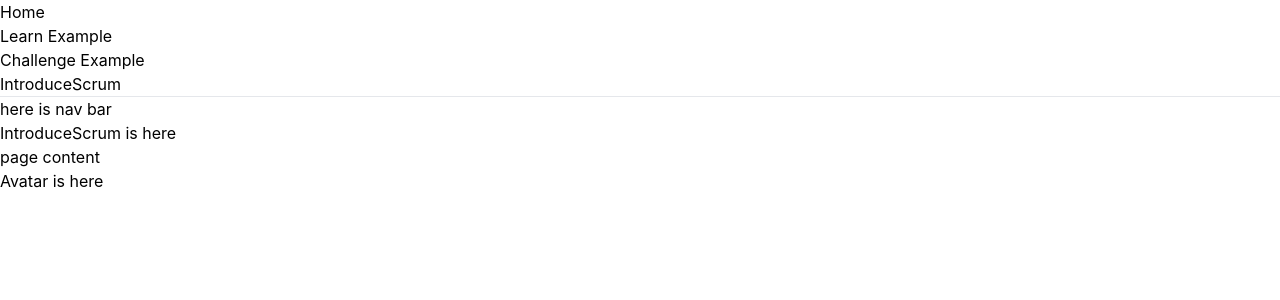
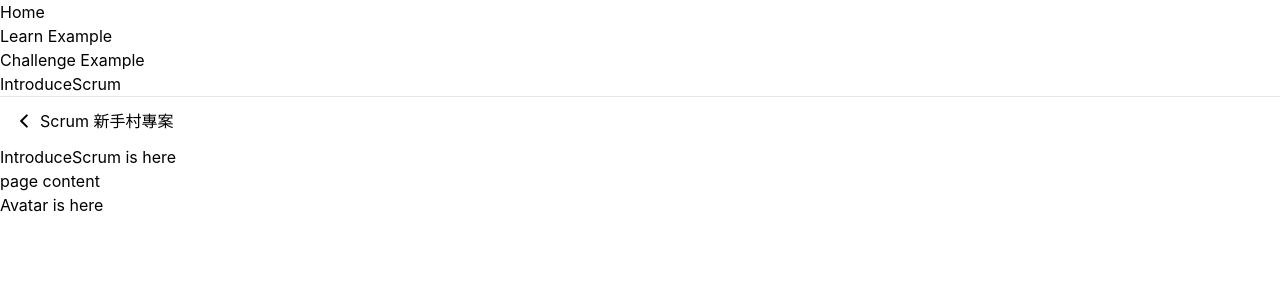
Before and after one commit to alphatero/f2e_scrum_frontend, a React (Create React App) app: page /IntroduceScrum in a window 1280 px wide. Shown: the top 300 px of the page. Built offline with nearby package versions, Linux system fonts and the light colour scheme.

Commit message:
feat: import svg icon

```diff
--- /dev/null
+++ b/src/components/icon/LeftArrow.jsx
@@ -0,0 +1,21 @@
+import React from 'react';
+
+function LeftArrow() {
+  return (
+    <svg
+      viewBox="0 0 8 14"
+      fill="none"
+      xmlns="http://www.w3.org/2000/svg"
+    >
+      <path
+        d="M6.8285 12.6569L1.17164 7L6.8285 1.34315"
+        stroke="black"
+        strokeWidth="2"
+        strokeLinecap="round"
+        strokeLinejoin="round"
+      />
+    </svg>
+  );
+}
+
+export default LeftArrow;
--- /dev/null
+++ b/src/components/icon/SubmitMsg.jsx
@@ -0,0 +1,20 @@
+import React from 'react';
+
+function SubmitMsg() {
+  return (
+    <svg
+      viewBox="0 0 25 26"
+      fill="none"
+      xmlns="http://www.w3.org/2000/svg"
+    >
+      <path
+        fillRule="evenodd"
+        clipRule="evenodd"
+        d="M23.5328 14.364C24.9819 13.6204 24.9819 11.549 23.5328 10.8053L2.91318 0.223269C1.58224 -0.459714 0 0.506717 0 2.00263V10.147L11.2691 11.5928C12.4328 11.7421 12.4328 13.4272 11.2691 13.5765L0 15.0223V23.1667C0 24.6626 1.58224 25.629 2.91318 24.946L23.5328 14.364Z"
+        fill="black"
+      />
+    </svg>
+  );
+}
+
+export default SubmitMsg;
--- /dev/null
+++ b/src/components/icon/index.jsx
@@ -0,0 +1,4 @@
+import LeftArrow from './LeftArrow';
+import SubmitMsg from './SubmitMsg';
+
+export { LeftArrow, SubmitMsg };
--- a/src/components/introduceScrum/NavBar.jsx
+++ b/src/components/introduceScrum/NavBar.jsx
@@ -1,8 +1,14 @@
 import React from 'react';
+import { LeftArrow } from '../icon';
 
 function NavBar() {
   return (
-    <h2>here is nav bar</h2>
+    <div className="flex flex-row items-center gap-3 px-5 py-3">
+      <div className="w-2">
+        <LeftArrow />
+      </div>
+      <p className="inline-block">Scrum 新手村專案</p>
+    </div>
   );
 }
 
```
